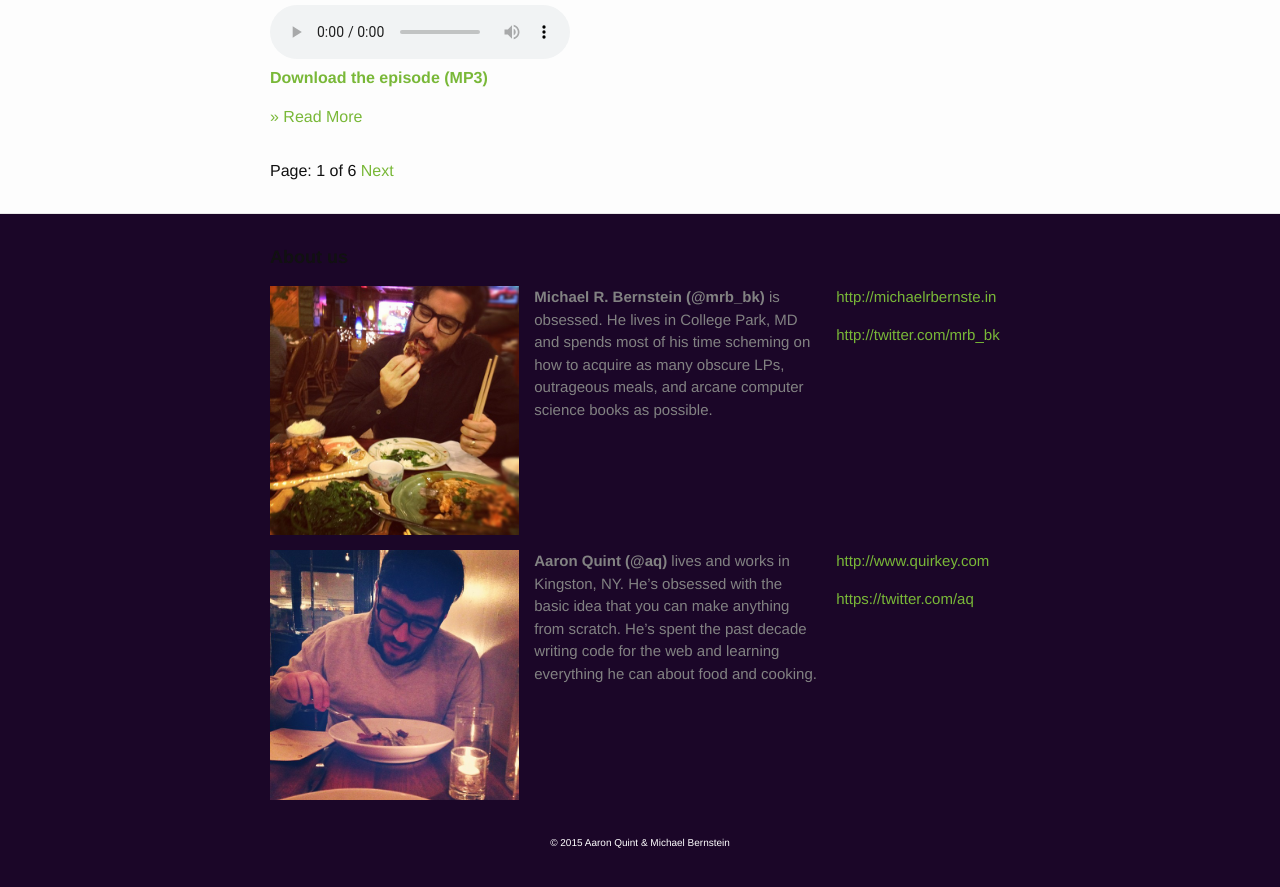
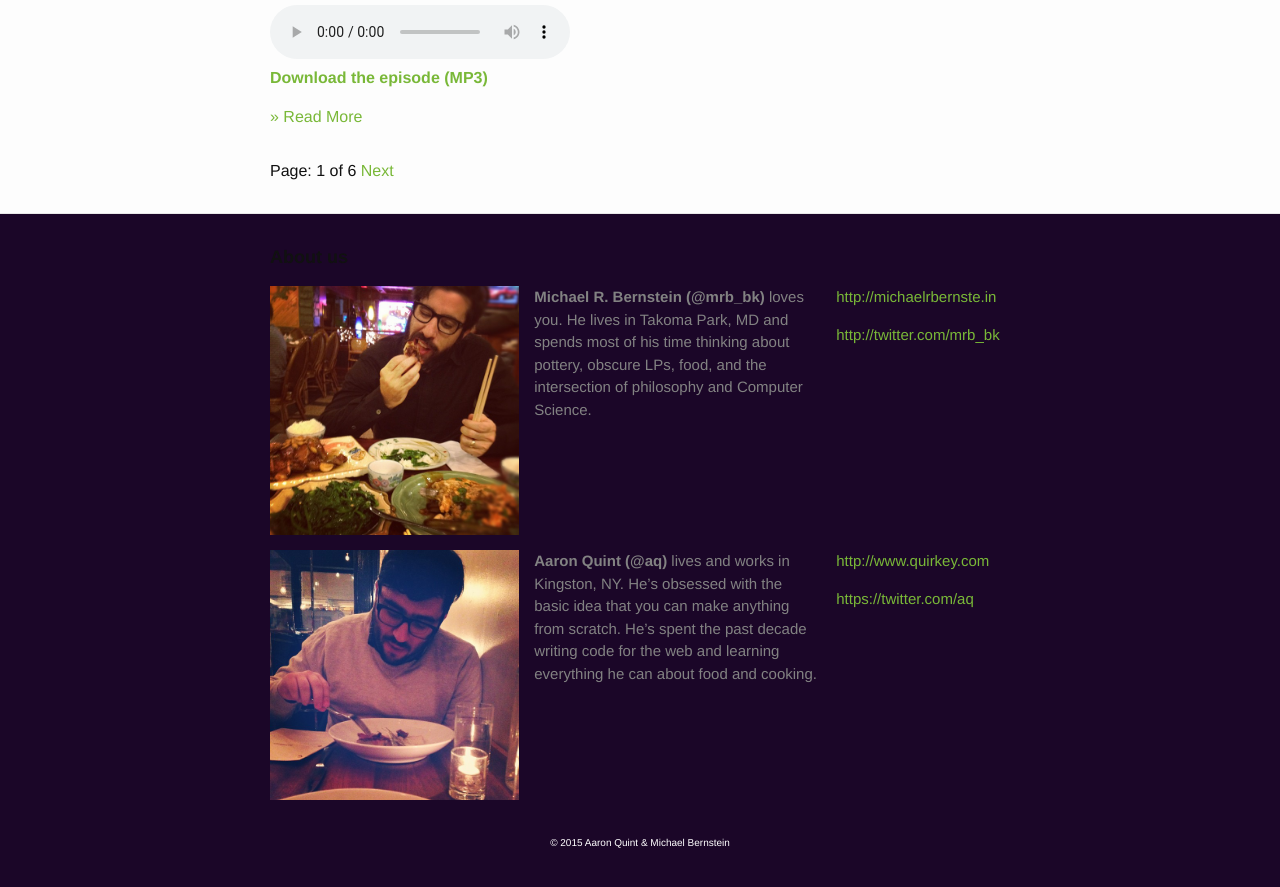
Before and after one commit to beatsryetypes/beatsryetypes.github.io, a Jekyll site: the page built from index.html, in a window 1280 px wide and 900 px high, scrolled down 1960 px. Shown: the top 887 px of the window. Built offline with Jekyll 4.4.1, drawn with Linux system fonts in a browser that asks for light colours; the list of posts is cut into pages by our own code.

Commit message:
mrb bio tweak

```diff
--- a/_includes/footer.html
+++ b/_includes/footer.html
@@ -10,7 +10,7 @@
       </div>
 
       <div class="footer-col  footer-col-2">
-        <p><strong>Michael R. Bernstein (@mrb_bk)</strong> is obsessed. He lives in College Park, MD and spends most of his time scheming on how to acquire as many obscure LPs, outrageous meals, and arcane computer science books as possible.</p>
+        <p><strong>Michael R. Bernstein (@mrb_bk)</strong> loves you. He lives in Takoma Park, MD and spends most of his time thinking about pottery, obscure LPs, food, and the intersection of philosophy and Computer Science.</p>
       </div>
       <div class="footer-col  footer-col-3">
         <p><a href="http://michaelrbernste.in">http://michaelrbernste.in</a></p>
```
